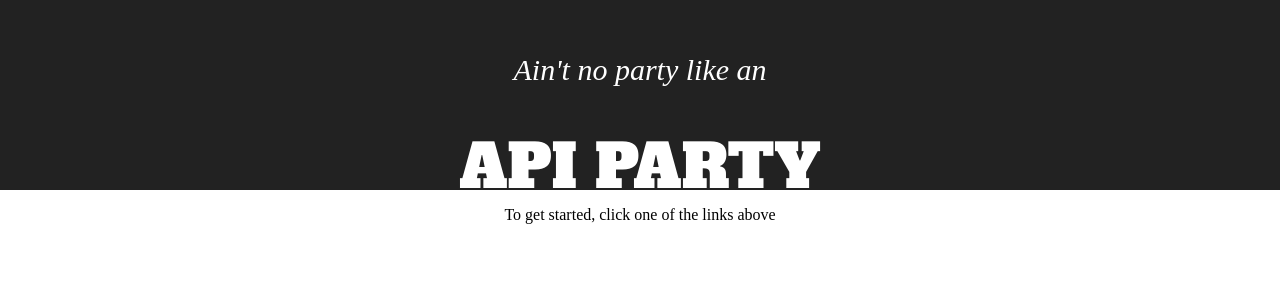
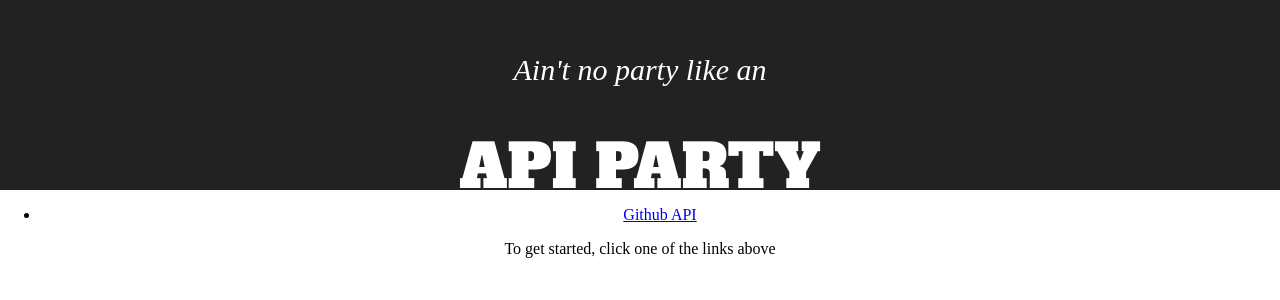
Before and after one commit to lisla/api-party, a React (Create React App) app: page / in a window 1280 px wide. Shown: the top 300 px of the page. Built offline with nearby package versions, Linux system fonts and the light colour scheme; the HTML template or start-up script is replaced by a standard one; a web font is replaced by a local one.

Commit message:
Add link and route for Github

```diff
--- a/src/App.css
+++ b/src/App.css
@@ -14,7 +14,7 @@ h3{
   font: italic 400 30px/40px "Gentium Book Basic", serif;
 }
 
-.App-header {
+.App-headings {
   background-color: #222;
   height: 150px;
   padding: 20px;
--- a/src/App.js
+++ b/src/App.js
@@ -1,5 +1,5 @@
 import React, { Component } from 'react'
-import { Switch, Route} from 'react-router-dom'
+import { Switch, Route, NavLink } from 'react-router-dom'
 import './App.css'
 
 class App extends Component {
@@ -7,10 +7,18 @@ class App extends Component {
     return (
       <div className="App">
         <div className="App-header">
-          <h3>Ain't no party like an</h3>
-          <h1>API Party</h1>
+          <div className="App-headings">
+            <h3>Ain't no party like an</h3>
+            <h1>API Party</h1>
+          </div>
+          <ul className="nav-links">
+            <li>
+              <NavLink to='/github'>Github API</NavLink>
+            </li>
+          </ul>
         </div>
         <Switch>
+          <Route path='/github' render={() => <h1>Github</h1>} />
           <Route render={() => <p>To get started, click one of the links above</p>} />
         </Switch>
       </div>
```
